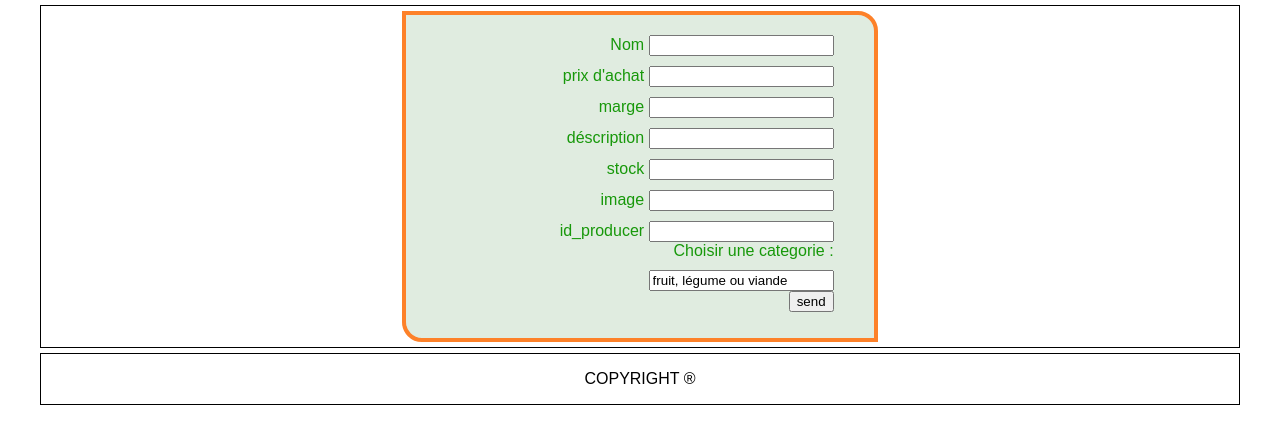
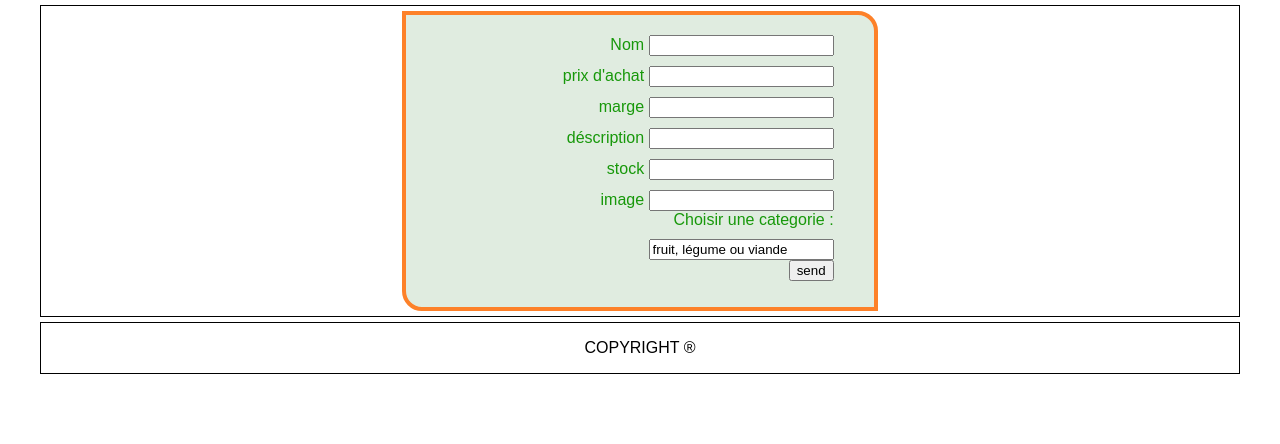
Before and after one commit to zzpapy/boutique, a PHP site: page /index.php?page=admin in a window 1280 px wide. Shown: the part 183-627 px from the top of the page. Run offline with PHP 8.4, Linux system fonts and the light colour scheme; data comes from the database, SQL or seed files in the repository; data that the repository does not hold is empty.

Commit message:
update affich product

```diff
--- a/controller/traitement_product.php
+++ b/controller/traitement_product.php
@@ -1,7 +1,7 @@
 <?php
 if (isset($_POST["name"],$_POST["price_buy"],$_POST["margin_sale"],
 	$_POST["description"],$_POST["stock"],
-	$_POST["id_category"],$_POST["id_producer"],$_POST["image"],$_POST["create"]))
+	$_POST["id_category"],$_POST["image"],$_POST["create"]))
 		$price_sell=$_POST["price_buy"]*$_POST["margin_sale"];
 {
 	if($_POST["create"]="create")
@@ -23,8 +23,7 @@ if (isset($_POST["name"],$_POST["price_buy"],$_POST["margin_sale"],
 			$product=$productManager->create ($producer, $category,
 			 $_POST["name"],$_POST["price_buy"],
 				$_POST["margin_sale"],$price_sell,
-				$_POST["description"],$_POST["stock"],
-				$_POST["id_category"],$_POST["id_producer"]
+				$_POST["description"],$_POST["stock"]
 				,$_POST["image"]);
 				// var_dump($_POST);
 
--- a/view/admin.phtml
+++ b/view/admin.phtml
@@ -32,14 +32,9 @@
 			<label for="image">image</label>
 			<input type="text" name="image" id="image" value="">
 		</div>
-		<div>
-			<label for="id_producer">id_producer</label>
-			<input type="text" name="id_producer" id="id_producer" value="">
-		</div>
-			<!-- <input type="text" name="id_producer" id="name" value=""> -->
-		<div>
 
 
+		<div>
 			<label for="fruits">Choisir une categorie :</label>
 			<br/>
 			<input type="text" name="id_category" value="fruit, légume ou viande" id="fruits" checked />
--- a/view/bloc_home_category.phtml
+++ b/view/bloc_home_category.phtml
@@ -1,2 +1,2 @@
-<p>bloc_home_category.phtml</p>
+<p><?=$category->getTitle()?></p>
 <?php require('controller/bloc_home_product.php'); ?>
--- a/view/bloc_home_product.phtml
+++ b/view/bloc_home_product.phtml
@@ -14,7 +14,7 @@
 			<div class="textCenter clearfix">
 				<h2 class="prixHome"><?=htmlentities($product->getPriceSell())?></h2>
 
-				<h2 class="devisePoids">eur./Kg</h2>
+				<h2 class="devisePoids">€/Kg</h2>
 			</div>
 			<div>
 
```
Also changed, not shown: view/caddy.phtml (line endings or trailing spaces).
